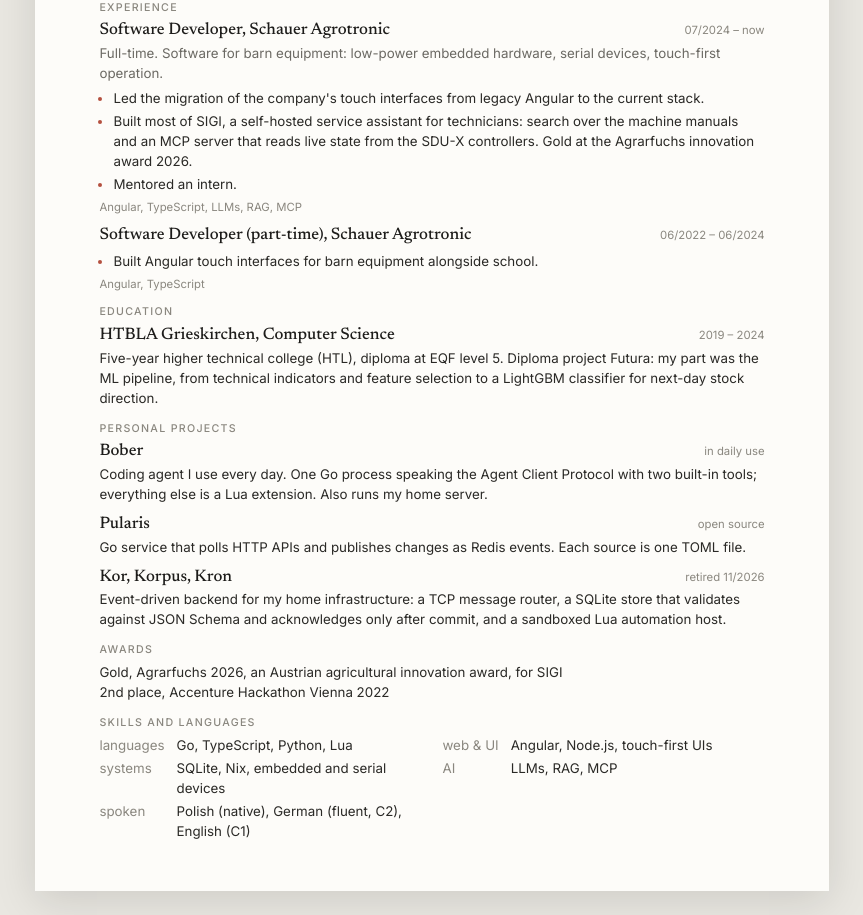
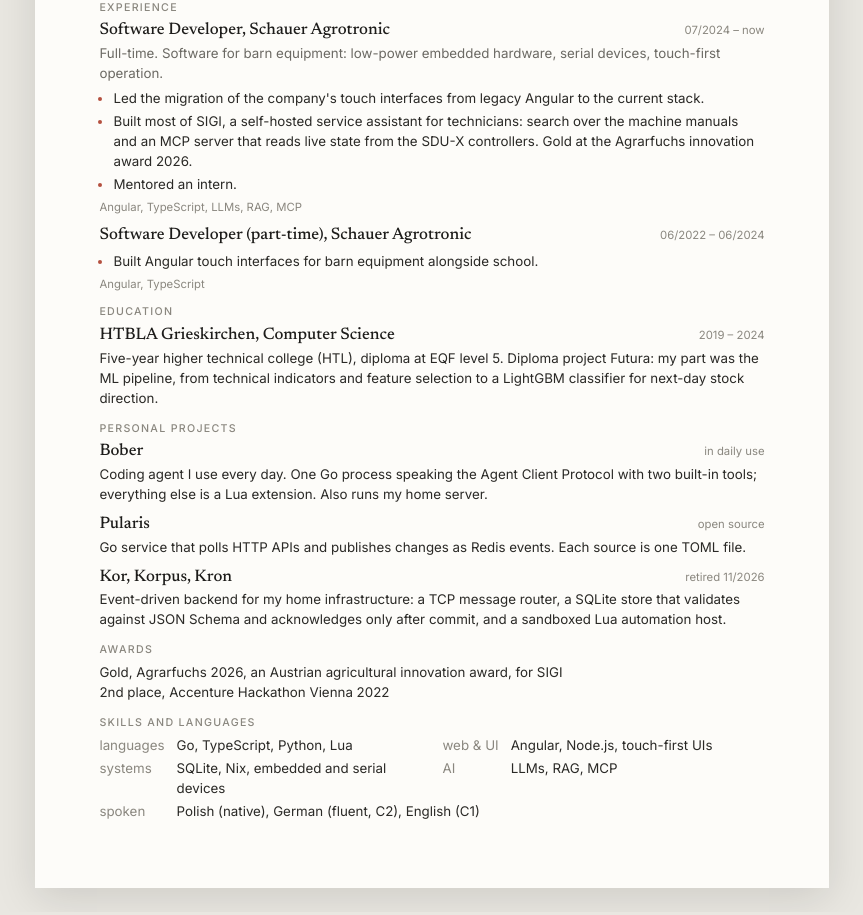
Before and after one commit to knoniewicz/portfolio, an Astro site: page /cv in a window 1280 px wide. Shown: the part 259-1174 px from the top of the page, without its empty margins (208-1071 px from the left). Built offline with nearby package versions, Linux system fonts and the light colour scheme; Astro itself is replaced by a stand-in of ours.

Commit message:
CV: give spoken languages the full row so it stays one page
Co-Authored-By: Claude Opus 5.5 <noreply@anthropic.com>

```diff
--- a/src/pages/cv.astro
+++ b/src/pages/cv.astro
@@ -87,7 +87,7 @@ import { skills, yearsWorking, yearsFullTime } from '../lib/profile';
         <h2>Skills and languages</h2>
         <dl>
           {skills.map(([k, v]) => <><dt>{k}</dt><dd>{v}</dd></>)}
-          <dt>spoken</dt><dd>Polish (native), German (fluent, C2), English (C1)</dd>
+          <dt>spoken</dt><dd class="wide">Polish (native), German (fluent, C2), English (C1)</dd>
         </dl>
       </section>
     </article>
@@ -124,4 +124,5 @@ import { skills, yearsWorking, yearsFullTime } from '../lib/profile';
 
   dt { color: #8a877f; }
   dd { margin: 0; }
+  dd.wide { grid-column: span 3; }
 </style>
```
